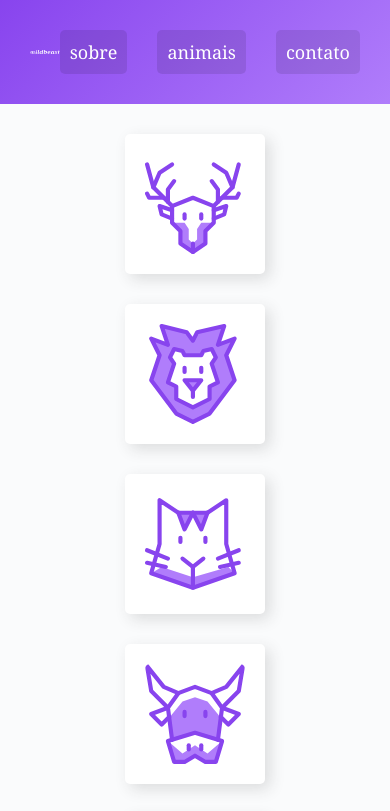
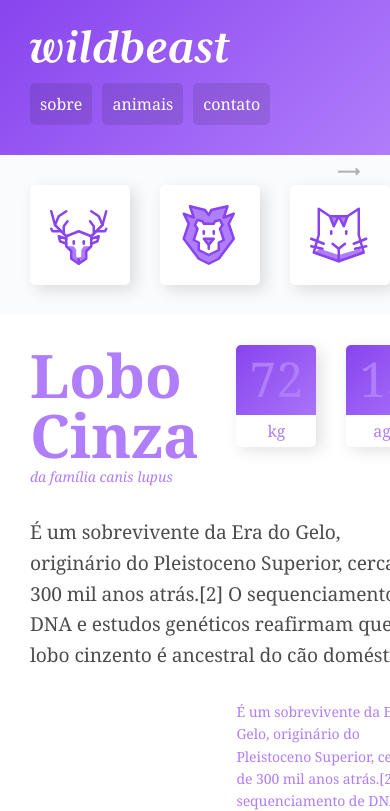
Before and after one commit to kervines/wildbeast, a plain HTML site: page index.html in a window 390 px wide. Shown: the top 811 px of the page. Drawn offline with Linux system fonts and the light colour scheme; a web font is replaced by a local one.

Commit message:
responsivo header e sidenav

```diff
--- a/css/style.css
+++ b/css/style.css
@@ -95,6 +95,21 @@ img {
   margin-left: 30px;
 }
 
+@media (max-width: 760px) {
+  .header {
+    grid-template-columns: auto;
+  }
+  .logo {
+    margin-bottom: 20px;
+  }
+  .header nav a {
+    font-size: 1em;
+  }
+  .header li + li {
+    margin-left: 10px;
+  }
+}
+
 /* Sidenav */
 
 .sidenav {
@@ -117,6 +132,44 @@ img {
 
 .sidenav li a:hover {
   background: #b07dfb;
+}
+
+@media (max-width: 760px) {
+  .sidenav {
+    overflow-x: auto;
+    -webkit-overflow-scrolling: touch;
+    -ms-overflow-style: -ms-autohiding-scrollbar;
+    position: relative;
+  }
+  .sidenav::after {
+    content: '⟶';
+    position: absolute;
+    top: 5px;
+    right: 30px;
+    font-weight: bold;
+    color: rgba(0, 0, 0, 0.3);
+    animation: seta 0.5s ease-in 0s infinite alternate;
+  }
+  @keyframes seta {
+    from {
+      right: 30px;
+    }
+    to {
+      right: 20px;
+    }
+  }
+  .sidenav ul {
+    display: flex;
+  }
+  .sidenav ul li {
+    flex: 1 0 60px;
+  }
+  .sidenav {
+    padding: 0 30px;
+  }
+  .sidenav li a {
+    margin: 30px 30px 30px 0;
+  }
 }
 
 /* Content */
```
